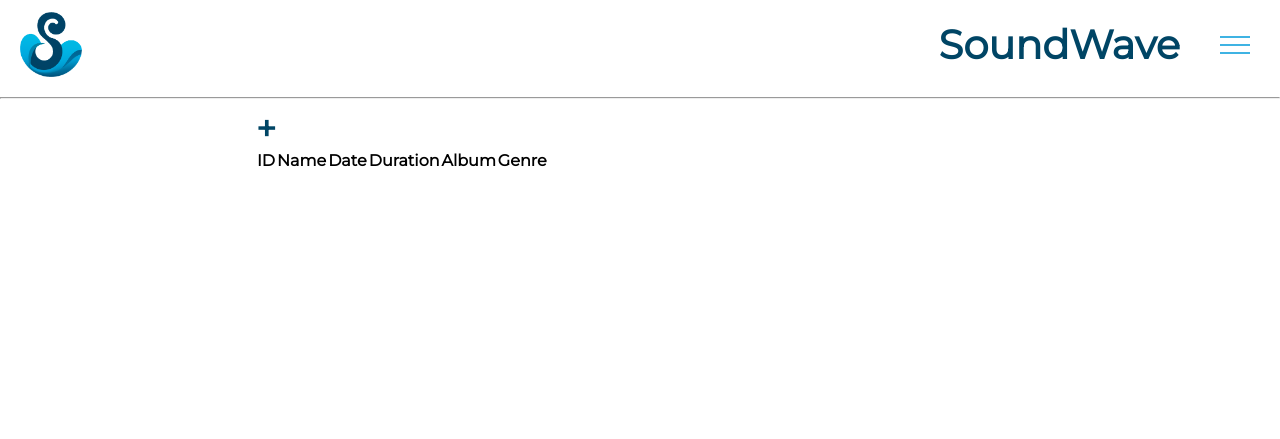
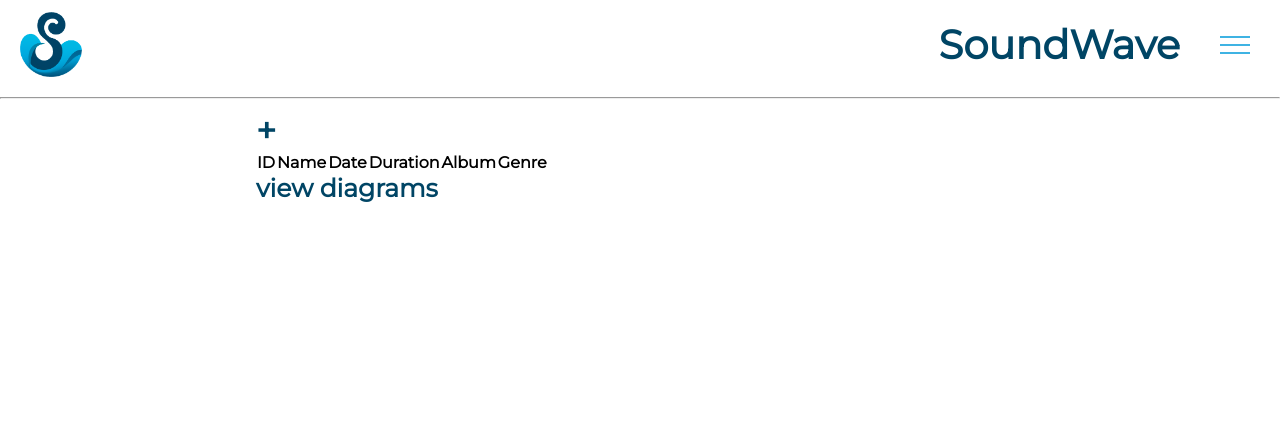
Before and after one commit to NikitaVishnyak/Streaming, a Django app: page /admin-edit/ in a window 1280 px wide. Shown: the top 439 px of the page. Run offline with Django 4.2, Linux system fonts and the light colour scheme; the visitor is signed in with stand-in values (Sample User, id 1); data that the repository does not hold is empty; some libraries are stand-ins or nearby versions.

Commit message:
feat: Added ability for Admins to view two charts (Pie chart and Bar chart) from the Edit menu. Pie chart displays the ratio of songs in genres while the bar chart displays the number of artists from each country.

```diff
--- a/streaming/musicplatform/static/musicplatform/css/styles.css
+++ b/streaming/musicplatform/static/musicplatform/css/styles.css
@@ -105,12 +105,12 @@ h3 {
 .menu-drawer {
     width: 400px;
     background-color: #004466;
-    height: 100%;
     position: absolute;
     right: -550px;
     top: 0;
     transition: right linear 0.2s;
-    padding: 50px;
+    padding: 50px 50px 20px 50px;
+    z-index: 1;
 }
 
 .open {
@@ -154,11 +154,12 @@ h3 {
 
 .content-text {
     width: 60%;
-    margin: auto;
+    margin: 10px auto;
+    margin-bottom: 90px;
 }
 
 .content-text ul {
-    margin: 0px 0px 85px 0px;
+    margin: 0px 0px 0px 0px;
     padding: 0px 0px 0px 0px;
 }
 
@@ -339,7 +340,7 @@ i.fa.fa-magnifying-glass {
     color: #fff;
     position: absolute;
     bottom: 0;
-    margin-top: auto;
+
     padding: 8px 50px 8px 0px;
     height: 64px;
     width: 100%;
@@ -437,6 +438,13 @@ select {
     border: none;
 }
 
+.view_diagrams_button {
+    font-weight: 900;
+    font-size: 25px;
+    text-decoration: none;
+    color: #004565;
+}
+
 @media (max-width: 767px) {
   .content-text {
     width: 93%;
--- a/streaming/musicplatform/templates/musicplatform/admin_edit.html
+++ b/streaming/musicplatform/templates/musicplatform/admin_edit.html
@@ -28,4 +28,5 @@
             {% endfor %}
         </tbody>
     </table>
+    <a href="{% url 'diagrams' %}" class="view_diagrams_button">view diagrams</a>
 {% endblock %}
--- a/streaming/musicplatform/templates/musicplatform/base.html
+++ b/streaming/musicplatform/templates/musicplatform/base.html
@@ -9,6 +9,7 @@
     <meta name="viewport" content="width=device-width, initial-scale=1.0">
 	<link href='https://fonts.googleapis.com/css?family=Montserrat' rel='stylesheet'>
 	<link rel="stylesheet" href="https://cdnjs.cloudflare.com/ajax/libs/font-awesome/6.3.0/css/all.min.css" />
+	<script src="https://cdn.plot.ly/plotly-latest.min.js"></script>
 </head>
 <body>
 	<div class="container">
--- a/streaming/musicplatform/urls.py
+++ b/streaming/musicplatform/urls.py
@@ -19,4 +19,5 @@ urlpatterns = [
     path('add-song/', AddSong.as_view(), name='add_song'),
     path('update-song/<int:song_id>/', SongUpdateView.as_view(), name='update_song'),
     path('delete-song/<int:song_id>/', SongDeleteView.as_view(), name='song_delete_confirm'),
+    path('diagrams/', diagrams, name='diagrams'),
 ]
--- a/streaming/musicplatform/views.py
+++ b/streaming/musicplatform/views.py
@@ -1,4 +1,5 @@
 from datetime import datetime
+from turtledemo.chaos import plot
 
 from django.contrib.auth import logout, login
 from django.contrib.auth.decorators import user_passes_test
@@ -221,3 +222,38 @@ class SongDeleteView(DataMixin, DeleteView):
     template_name = 'musicplatform/song_delete_confirm.html'
     success_url = reverse_lazy('admin_edit')
     pk_url_kwarg = 'song_id'
+
+
+from django.shortcuts import render
+import plotly.graph_objs as go
+from .models import Songs, Artists
+import pandas as pd
+from django.db.models import Count
+
+@user_passes_test(lambda u: u.is_staff or u.is_superuser)
+def diagrams(request):
+    # Query to get the count of songs per genre
+    genre_count = Songs.objects.values('genre__name').annotate(count=Count('id'))
+
+    # Convert to pandas dataframe
+    genre_count_df = pd.DataFrame.from_records(genre_count)
+
+    # Plot pie chart with genre counts
+    fig1 = go.Figure(data=[go.Pie(labels=genre_count_df['genre__name'], values=genre_count_df['count'])])
+
+    # Query to get the count of artists per country
+    artist_count = Artists.objects.values('country__name').annotate(count=Count('id'))
+
+    # Convert to pandas dataframe
+    artist_count_df = pd.DataFrame.from_records(artist_count)
+
+    # Plot bar chart with country counts
+    fig2 = go.Figure(data=[go.Bar(x=artist_count_df['country__name'], y=artist_count_df['count'])])
+
+    context = {
+        'piechart': fig1.to_html(full_html=False),
+        'barchart': fig2.to_html(full_html=False),
+        'title': 'SoundWave',
+    }
+
+    return render(request, 'musicplatform/diagrams.html', context)
```
Also changed, not shown: streaming/musicplatform/chart_utils.py (added, +24 -0 lines), streaming/musicplatform/templates/musicplatform/diagrams.html (added, +8 -0 lines).
